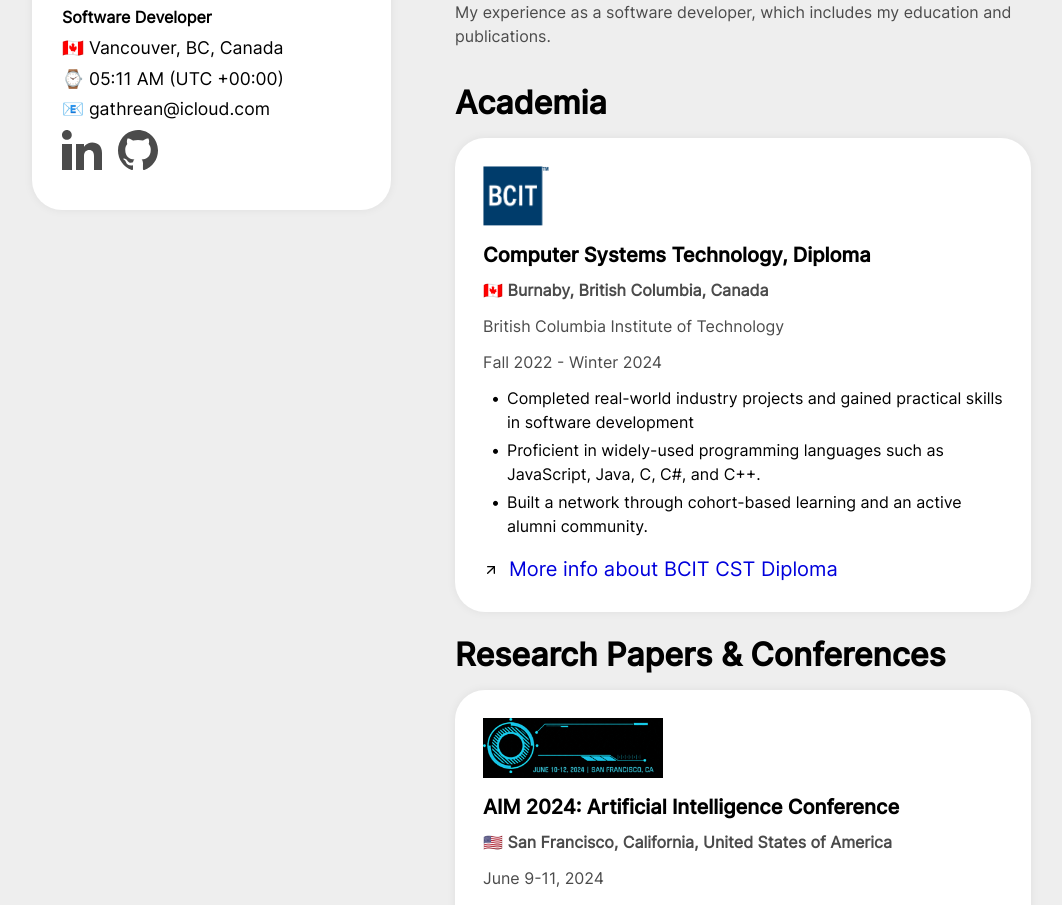
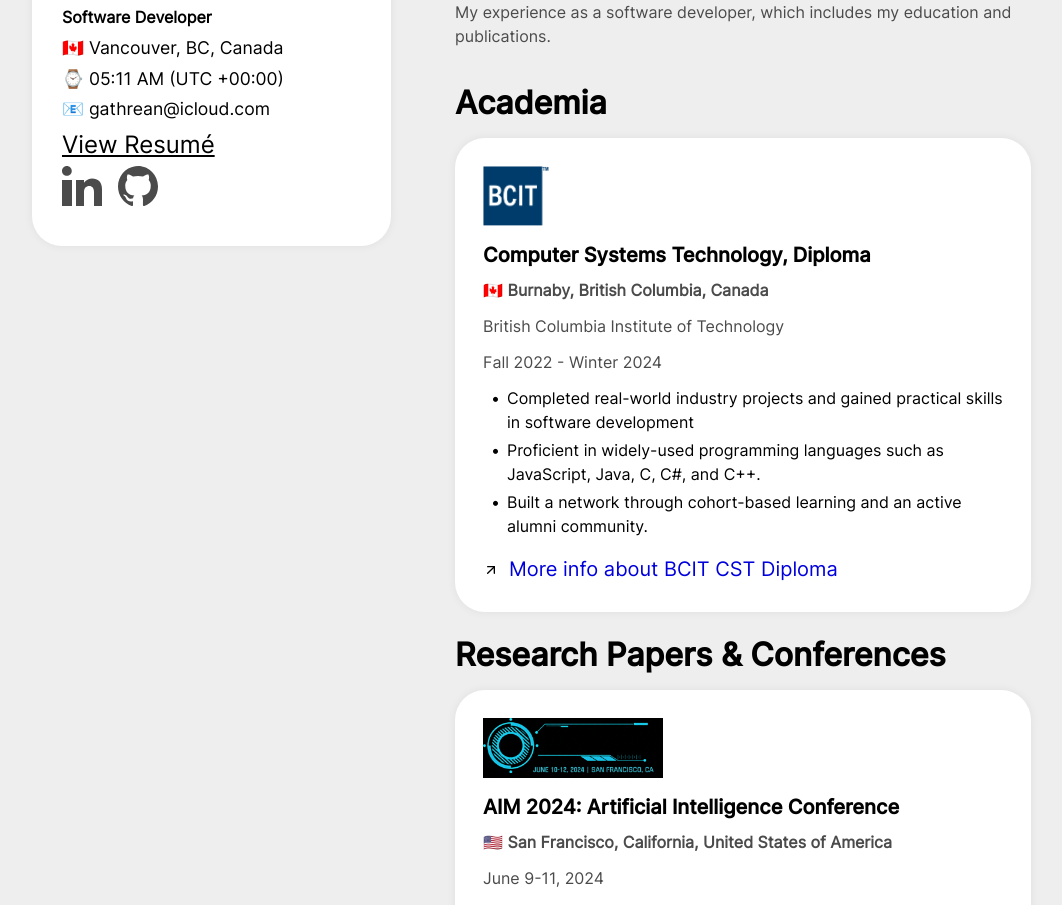
Before and after one commit to gathrean/my-portfolio, a React (Create React App) app: page / in a window 1280 px wide. Shown: the part 1000-1905 px from the top of the page, without its empty margins (121-1183 px from the left). Built offline with nearby package versions, Linux system fonts and the light colour scheme.

Commit message:
Added a 'View Resume' in the profile sidebar

```diff
--- a/src/App.css
+++ b/src/App.css
@@ -198,6 +198,21 @@ a:visited {
   margin: 0 !important;
 }
 
+.external-link-2 {
+  color: var(--colorblack);
+  font-size: 1.5rem;
+  display: flex;
+  flex-direction: row;
+  align-items: flex-start;
+  cursor: pointer;
+  transition: all 0.3s ease;
+}
+
+.external-link-2:hover a {
+  transition: all 0.3s ease;
+  scale: 1.025;
+}
+
 .external-link {
   color: var(--coloroffwhite);
   font-size: 2rem;
@@ -311,6 +326,7 @@ hr {
     padding: 50px 5vw 20px 5vw;
   }
 }
+
 /* CARDS */
 /* ========================================== */
 .card {
--- a/src/components/MyProfile/MyProfile.jsx
+++ b/src/components/MyProfile/MyProfile.jsx
@@ -18,6 +18,8 @@ const MyProfile = () => {
     const [emailMessage, setEmailMessage] = useState('📧 gathrean@icloud.com');
     const [currentImageIndex, setCurrentImageIndex] = useState(0);
     const [fade, setFade] = useState(true);
+
+    const resumeURL = '/Gathrean_DelaCruz__Resume.pdf';
 
     const handleEmailClick = () => {
         navigator.clipboard.writeText('gathrean@icloud.com')
@@ -56,11 +58,14 @@ const MyProfile = () => {
                 <p>🇨🇦 Vancouver, BC, Canada</p>
                 <p>⌚️ <LocalTime /></p>
                 <p onClick={handleEmailClick} style={{ cursor: 'pointer' }}>{emailMessage}</p>
+                <div className="external-link-2">
+                    <a href={resumeURL} target="_blank" rel="noopener noreferrer" style={{ cursor: 'pointer', color: 'black' }}>View Resumé</a>
+                </div>
                 <div className="social-media-icons">
                     <SocialMediaIcons />
                 </div>
             </div>
-        </div>
+        </div >
     );
 };
 
```
